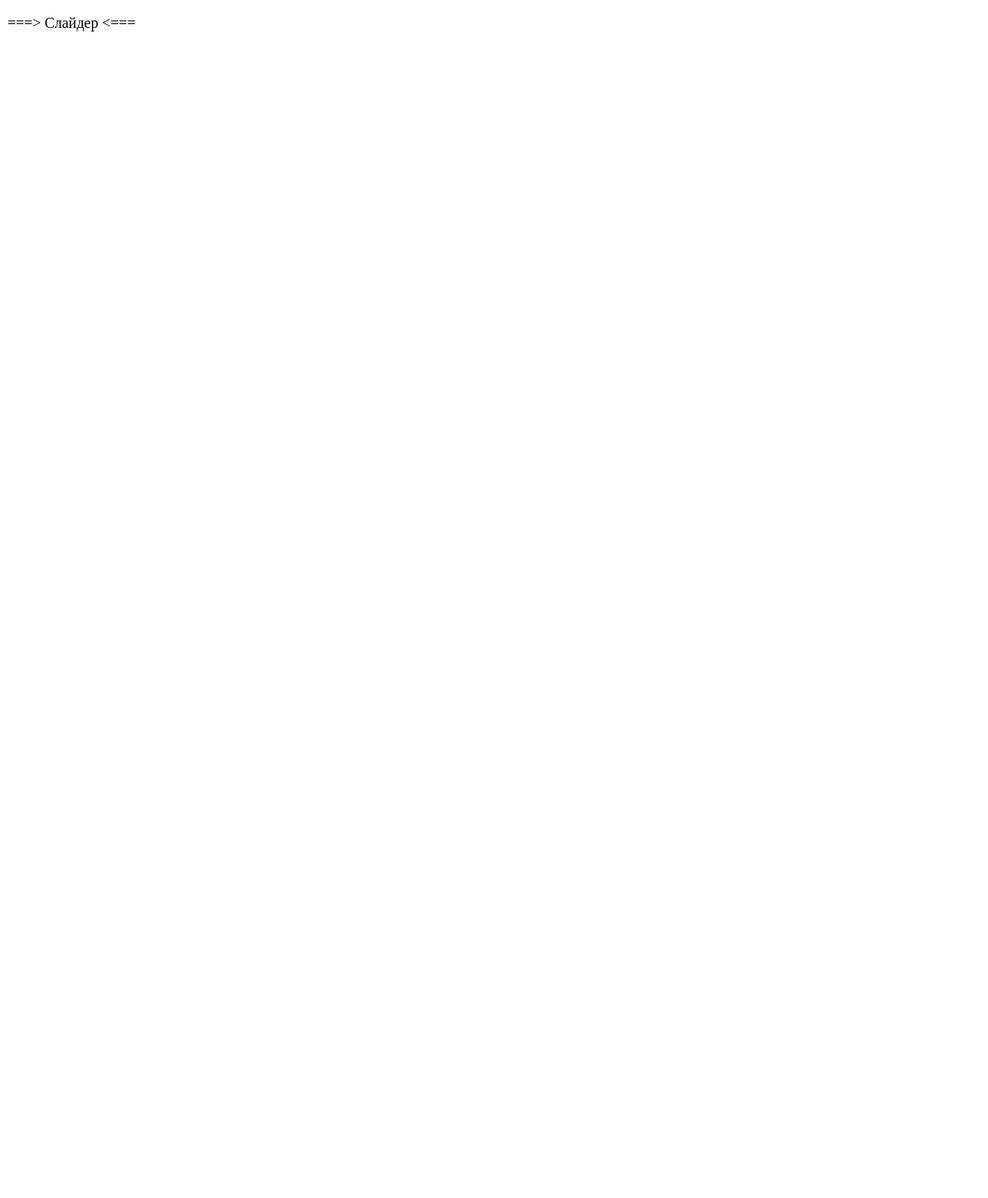
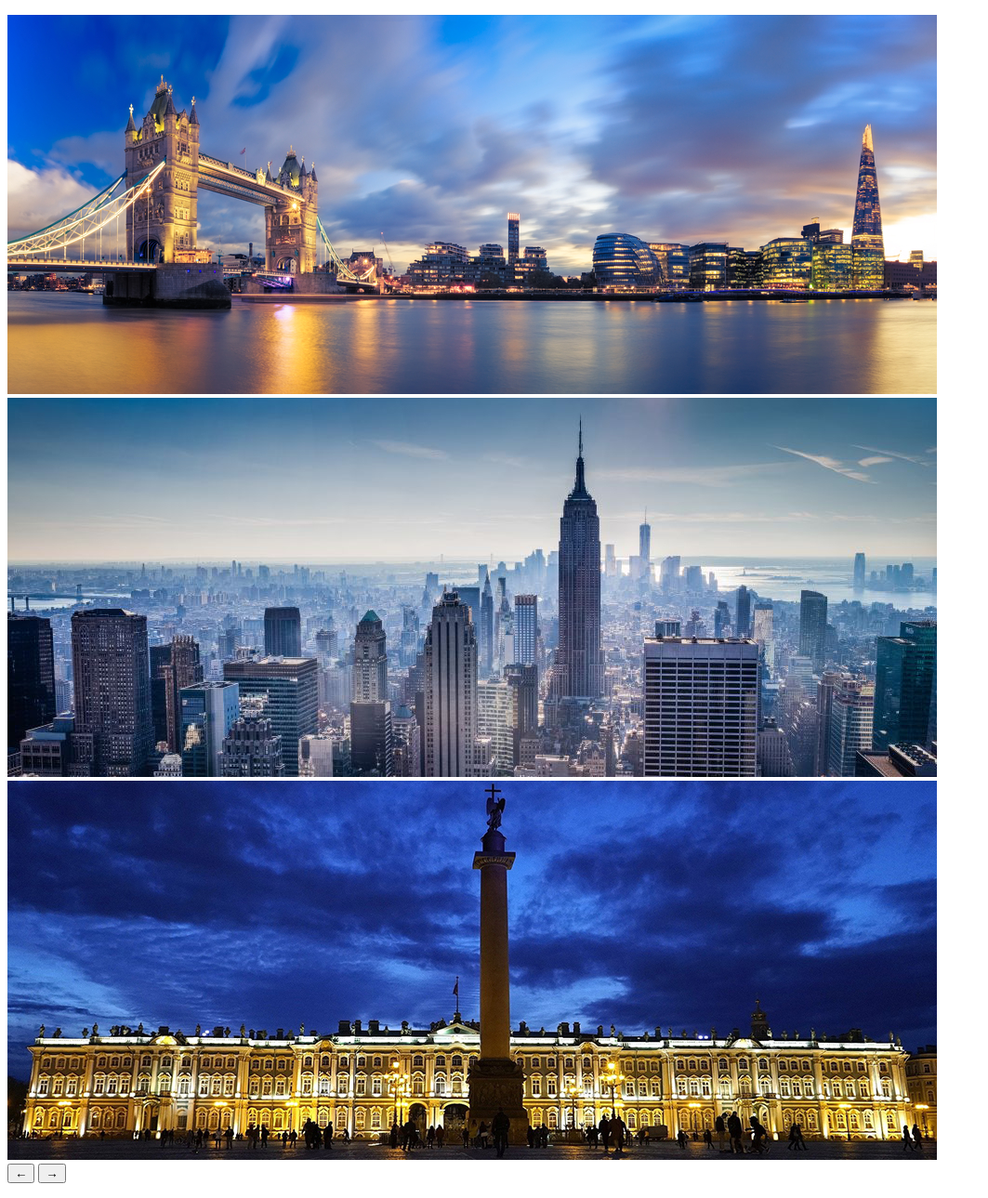
Before and after one commit to AlexeyPleshakov/LifeSpot, a plain HTML site: page LifeSpot/Views/Shared/slider.html in a window 1280 px wide. Shown: the whole page at 93% size, without its empty margins (0-1063 px from the left). Before the commit the page ends 800 px from the top, so only its background shows below. Drawn offline with Linux system fonts and the light colour scheme.

Commit message:
Обдумываю структуру проекта, добавляю слайдер

```diff
--- /dev/null
+++ b/LifeSpot/Static/CSS/Slider.css
@@ -0,0 +1,2 @@
+body {
+}
--- a/LifeSpot/Views/Shared/slider.html
+++ b/LifeSpot/Views/Shared/slider.html
@@ -5,6 +5,17 @@
     <title></title>
 </head>
 <body>
-    <p>===> Слайдер <===</p>
+    <p>
+        <div class="slider">
+            <div class="slider-inner">
+                <img src="/Static/Slider/london.jpg" alt="London" />
+                <img src="/Static/Slider/ny.jpg" alt="New York" />
+                <img src="/Static/Slider/spb.jpg" alt="Saint Petersburg" />
+            </div>
+            <button class="slider-btn prev">&larr;</button>
+            <button class="slider-btn next">&rarr;</button>
+            <div class="slider-dots"></div>
+        </div>
+    </p>
 </body>
 </html>
```
Also changed, not shown: LifeSpot/Static/Slider/london.jpg (added), LifeSpot/Static/Slider/ny.jpg (added), LifeSpot/Static/Slider/spb.jpg (added), 1 other file.
